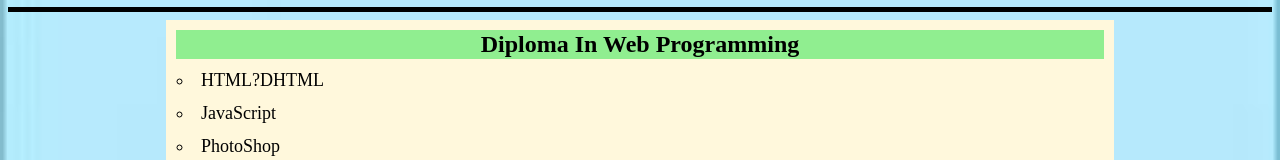
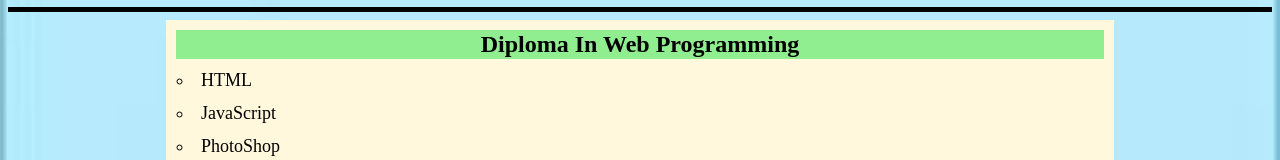
Before and after one commit to soyxbshxikh/I-Tech_Prospectus_File, a plain HTML site: page pages/ICSE Software Engg.html in a window 1280 px wide. Shown: the part 426-586 px from the top of the page. Drawn offline with Linux system fonts and the light colour scheme.

Commit message:
Update ICSE Software Engg.html

```diff
--- a/pages/ICSE Software Engg.html
+++ b/pages/ICSE Software Engg.html
@@ -136,7 +136,7 @@
 		<tr>
 			<td>
 				<font size="4">
-					<li type="circle"> HTML?DHTML </li>
+					<li type="circle"> HTML </li>
 				</font>
 			</td>
 		</tr>
```
